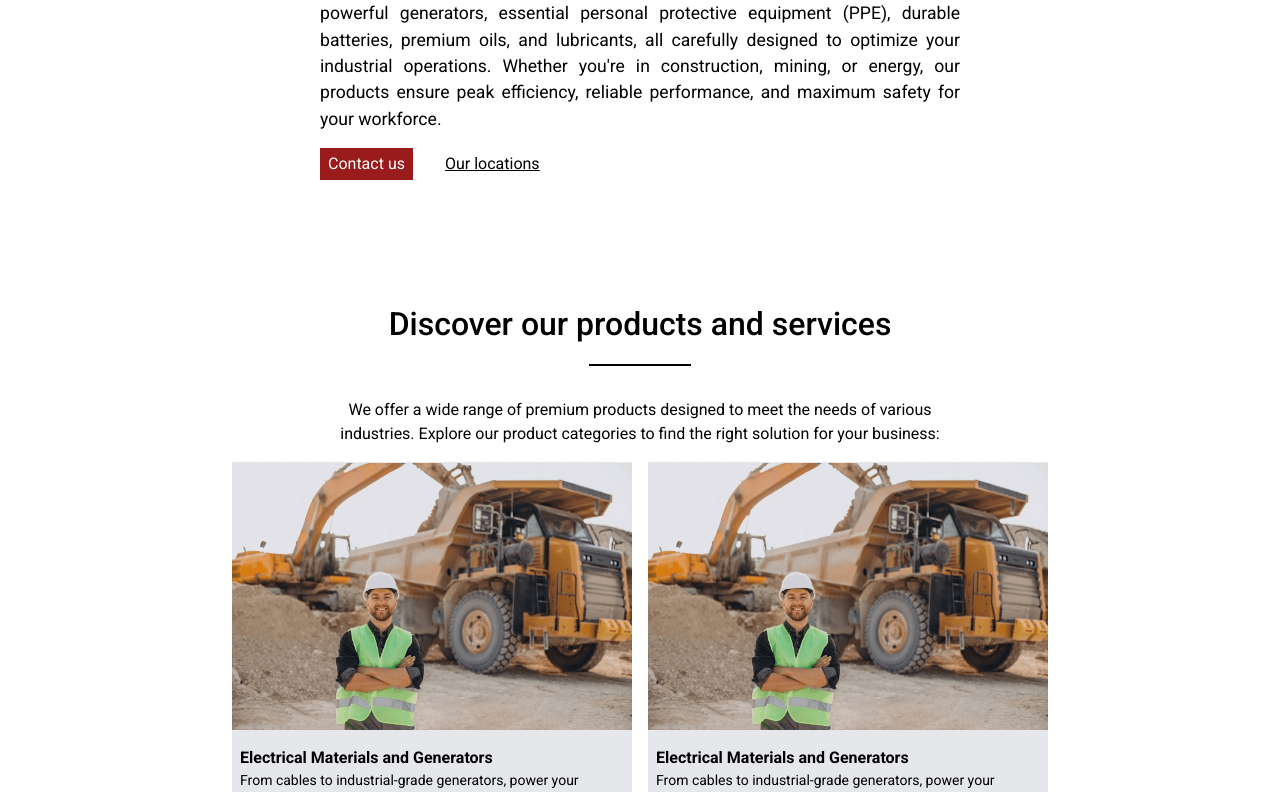
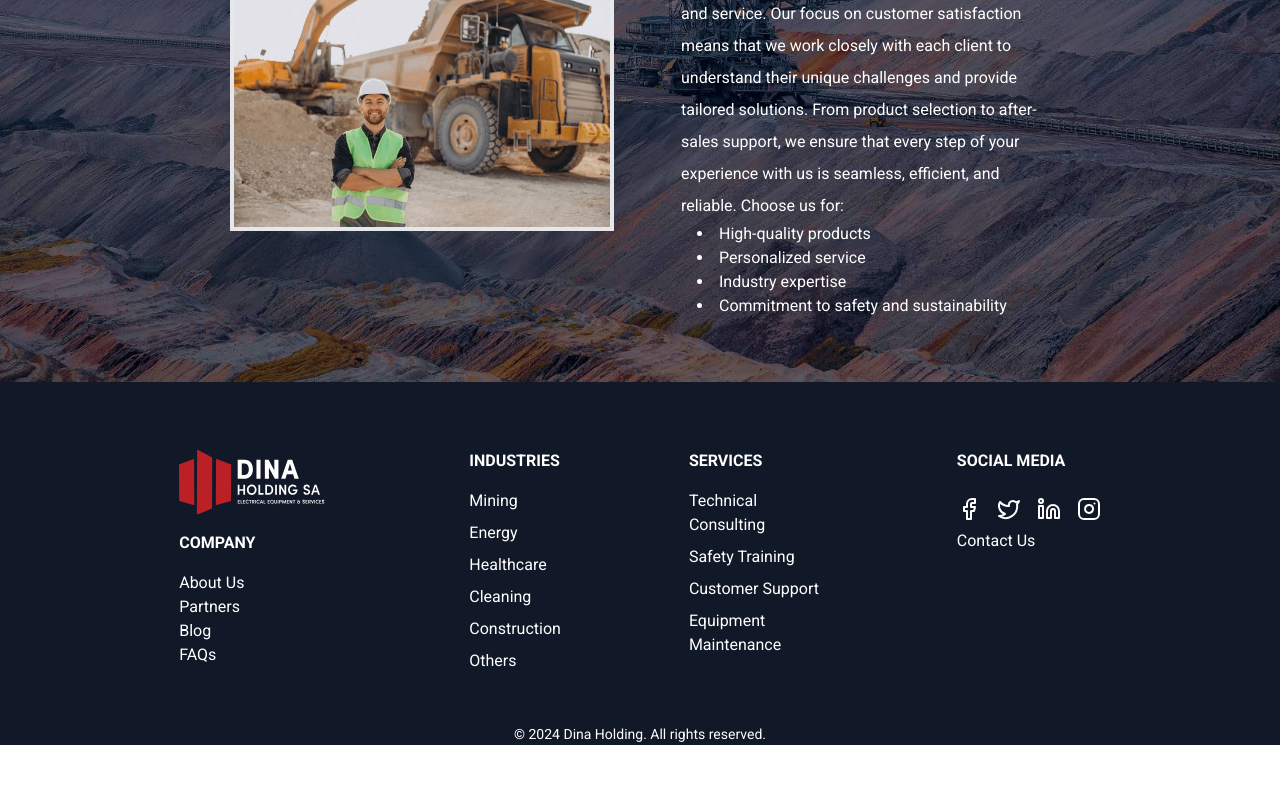
Before and after one commit to YngCwDev/Dina_Frontend, a React (Vite) app: page /about in a window 1280 px wide. Shown: the part 600-1392 px from the top of the page. After the commit the page ends 1345 px from the top, so only its background shows below. Built offline with nearby package versions, Linux system fonts and the light colour scheme.

Commit message:
Moving to the about page development

```diff
--- a/package.json
+++ b/package.json
@@ -15,7 +15,8 @@
     "lucide-react": "^0.446.0",
     "react": "^18.3.1",
     "react-dom": "^18.3.1",
-    "react-json-view": "^1.21.3"
+    "react-json-view": "^1.21.3",
+    "react-router-dom": "^6.26.2"
   },
   "devDependencies": {
     "@eslint/js": "^9.9.0",
--- /dev/null
+++ b/src/About.jsx
@@ -0,0 +1,46 @@
+import NavBar from "./NavBar/NavBar";
+import Hero from "./Home/Hero";
+import Discover from "./Home/Discover";
+import About from "./Home/About";
+import Form from "./Home/Form";
+import Footer from "./Home/Footer";
+import bgImg_1 from "./assets/bg-1.png";
+
+
+function Home() {
+  return (
+    <>
+      <div>
+        <main style={{'--image-url': `url(${bgImg_1})`}} className='bg-[image:var(--image-url)] bg-fixed'>
+          <nav>
+            {" "}
+            <NavBar />{" "}
+          </nav>
+
+          <header>
+          <About/>
+
+          </header>
+
+          {/*Discover section*/}
+          <section>
+          </section>
+
+          {/*About section*/}
+          <section>
+          </section>
+
+          {/*Form section*/}
+          <section>
+          </section>
+
+          <footer className="bg-gray-900">
+            <Footer/>
+          </footer>
+        </main>
+      </div>
+    </>
+  );
+}
+
+export default Home;
--- a/src/App.jsx
+++ /dev/null
@@ -1,48 +0,0 @@
-import NavBar from "./NavBar/NavBar";
-import Hero from "./Home/Hero";
-import Discover from "./Home/Discover";
-import About from "./Home/About";
-import Form from "./Home/Form";
-import Footer from "./Home/Footer";
-import bgImg_1 from "./assets/bg-1.png";
-
-
-function App() {
-  return (
-    <>
-      <div>
-        <main style={{'--image-url': `url(${bgImg_1})`}} className='bg-[image:var(--image-url)] bg-fixed'>
-          <nav>
-            {" "}
-            <NavBar />{" "}
-          </nav>
-
-          <header>
-            <Hero />
-          </header>
-
-          {/*Discover section*/}
-          <section>
-            <Discover />
-          </section>
-
-          {/*About section*/}
-          <section>
-            <About/>
-          </section>
-
-          {/*Form section*/}
-          <section>
-            <Form/>
-          </section>
-
-          <footer className="bg-gray-900">
-            <Footer/>
-          </footer>
-        </main>
-      </div>
-    </>
-  );
-}
-
-export default App;
--- /dev/null
+++ b/src/Home.jsx
@@ -0,0 +1,48 @@
+import NavBar from "./NavBar/NavBar";
+import Hero from "./Home/Hero";
+import Discover from "./Home/Discover";
+import About from "./Home/About";
+import Form from "./Home/Form";
+import Footer from "./Home/Footer";
+import bgImg_1 from "./assets/bg-1.png";
+
+
+function Home() {
+  return (
+    <>
+      <div>
+        <main style={{'--image-url': `url(${bgImg_1})`}} className='bg-[image:var(--image-url)] bg-fixed'>
+          <nav>
+            {" "}
+            <NavBar />{" "}
+          </nav>
+
+          <header>
+            <Hero />
+          </header>
+
+          {/*Discover section*/}
+          <section>
+            <Discover />
+          </section>
+
+          {/*About section*/}
+          <section>
+            <About/>
+          </section>
+
+          {/*Form section*/}
+          <section>
+            <Form/>
+          </section>
+
+          <footer className="bg-gray-900">
+            <Footer/>
+          </footer>
+        </main>
+      </div>
+    </>
+  );
+}
+
+export default Home;
--- a/src/Home/Footer.jsx
+++ b/src/Home/Footer.jsx
@@ -5,7 +5,7 @@ function Footer() {
   return (
     <div className="md:px-[10%]">
       <div className="text-white p-[5%]  flex  justify-center ">
-        <div className="flex justify-center  md:flex-nowrap flex-wrap gap-44">
+        <div className="flex justify-center  md:flex-nowrap flex-wrap md:gap-32 gap-5 max-[368px]:gap-5">
           <div className="flex flex-col  pt-4 md:order-1 order-3">
             <img className="md:w-[200px] w-[100px]" src={LOGO} alt="" />
             <ul className="">
@@ -75,8 +75,8 @@ function Footer() {
               </ul>
             </ul>
           </div>
-          <div className="flex flex-col items-end pt-4 md:px-0 px-8 md:order-4 order-4">
-            <ul className="flex flex-col gap-2">
+          <div className="flex flex-col pt-4   md:order-4 order-4">
+            <ul className="flex flex-col md:gap-2">
               <li className="font-bold text-[1rem]">
                 <a href="">SOCIAL MEDIA</a>
               </li>
--- a/src/main.jsx
+++ b/src/main.jsx
@@ -1,10 +1,27 @@
 import { StrictMode } from 'react'
 import { createRoot } from 'react-dom/client'
-import App from './App.jsx'
 import './index.css'
+import Home from './Home.jsx'
+import About from './About.jsx'
+
+import {
+  createBrowserRouter,
+  RouterProvider,
+} from "react-router-dom";
+
+const router = createBrowserRouter([
+  {
+    path: "/",
+    element: <Home/>,
+  },
+  {
+    path: "/about",
+    element: <About/>,
+  },
+]);
 
 createRoot(document.getElementById('root')).render(
   <StrictMode>
-    <App />
-  </StrictMode>,
+    <RouterProvider router={router} />
+    </StrictMode>,
 )
```
Also changed, not shown: 1 other file (tests, documents, lock files or other folders).
